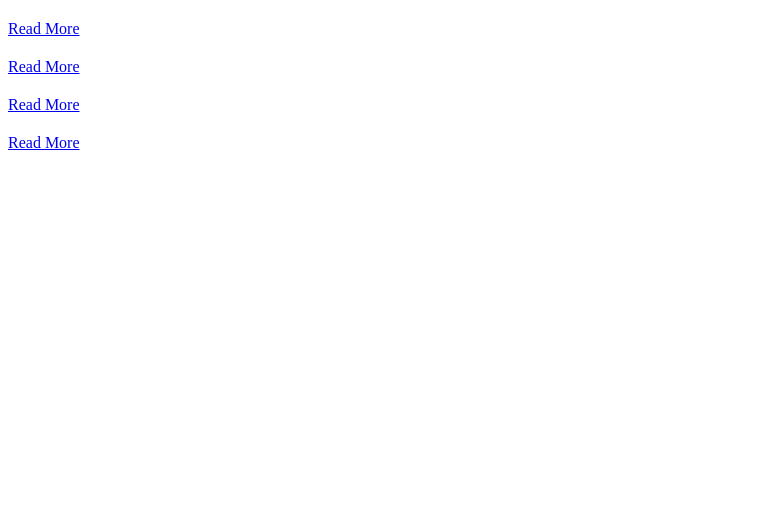
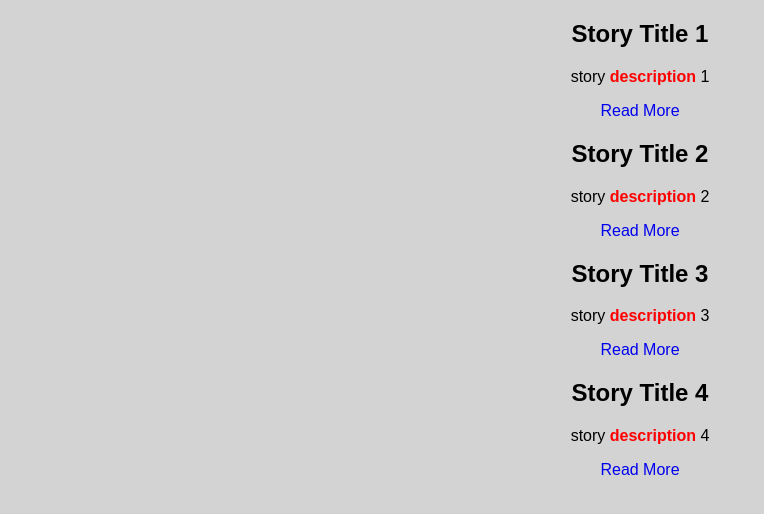
Before and after one commit to DariusThomas/cssDrill, a plain HTML site: page index.html in a window 1280 px wide. Shown: the whole page, without its empty margins (0-764 px from the left). Drawn offline with Linux system fonts and the light colour scheme.

Commit message:
Text and body styling

```diff
--- a/index.html
+++ b/index.html
@@ -13,39 +13,47 @@
     <div id='container'>
         <div class='boxes' id='box1'>
             <h2>
-
+                Story Title 1
             </h2>
             <p>
-
+                story <span>description</span> 1
             </p>
-            <a href ="#">Read More</a>
+            <div class="readme-wrapper">
+                <a href="#">Read More</a>
+            </div>
         </div>
         <div class='boxes' id='box2'>
             <h2>
-
+                Story Title 2
             </h2>
             <p>
-
+                story <span>description</span> 2
             </p>
-            <a href ="#">Read More</a>
+            <div class="readme-wrapper">
+                <a href="#">Read More</a>
+            </div>
         </div>
         <div class='boxes' id='box3'>
             <h2>
-
+                Story Title 3
             </h2>
             <p>
-
+                story <span>description</span> 3
             </p>
-            <a href ="#">Read More</a>
+            <div class="readme-wrapper">
+                <a href="#">Read More</a>
+            </div>
         </div>
         <div class='boxes' id='box4'>
             <h2>
-
+                Story Title 4
             </h2>
             <p>
-
+                story <span>description</span> 4
             </p>
-            <a href ="#">Read More</a>
+            <div class="readme-wrapper">
+                <a href="#">Read More</a>
+            </div>
         </div>
     </div>
 </body>
--- a/style.css
+++ b/style.css
@@ -0,0 +1,23 @@
+body{
+    font-family: "Arial", times, serif;
+    background-color: lightgray;
+}
+
+h2, p , .readme-wrapper{
+text-align: center;
+}
+
+a{
+    text-decoration: none;
+}
+
+a:hover{
+    font-weight:bold;
+    color:blueviolet;
+    cursor: pointer;
+}
+
+span{
+    color: red;
+    font-weight: bold;
+}
```
